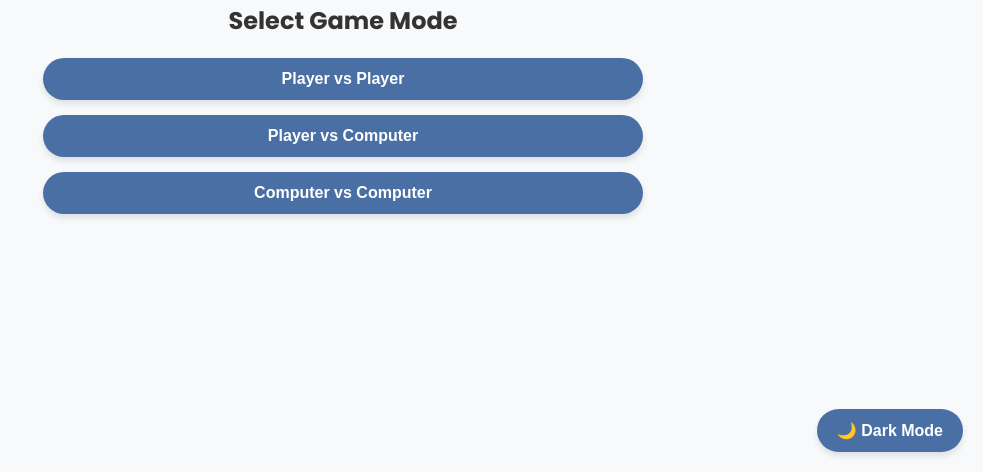
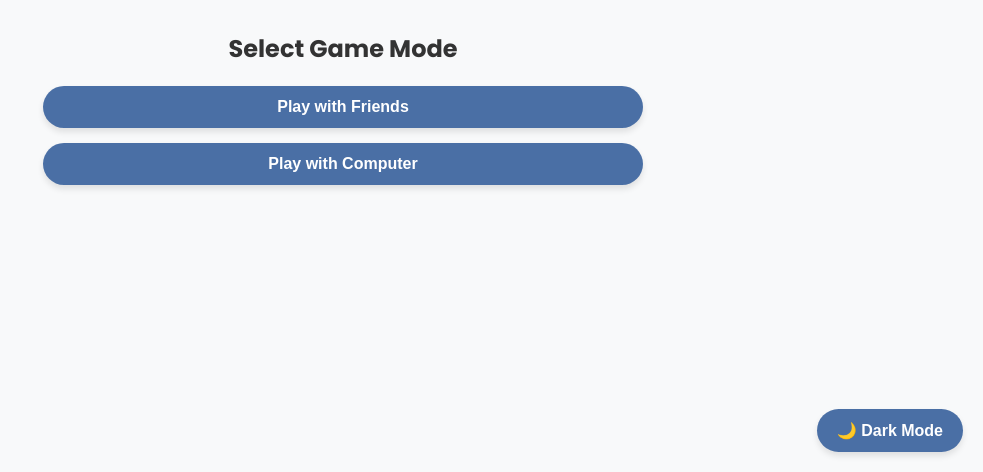
Before and after one commit to Hari03750/PRODIGY_WD_3, a plain HTML site: page index.html in a window 1280 px wide. Shown: the part 328-800 px from the top of the page, without its empty margins (297-1280 px from the left). Drawn offline with nearby package versions, Linux system fonts and the light colour scheme.

Commit message:
Update index.html

```diff
--- a/index.html
+++ b/index.html
@@ -15,9 +15,8 @@
         <div class="mode-selection animate__animated animate__fadeIn">
             <h2>Select Game Mode</h2>
             <div class="mode-buttons">
-                <button id="pvp-btn" class="mode-btn">Player vs Player</button>
-                <button id="pvc-btn" class="mode-btn">Player vs Computer</button>
-                <button id="cvc-btn" class="mode-btn">Computer vs Computer</button>
+                <button id="pvp-btn" class="mode-btn">Play with Friends</button>
+                <button id="pvc-btn" class="mode-btn">Play with Computer</button>
             </div>
         </div>
 
```
